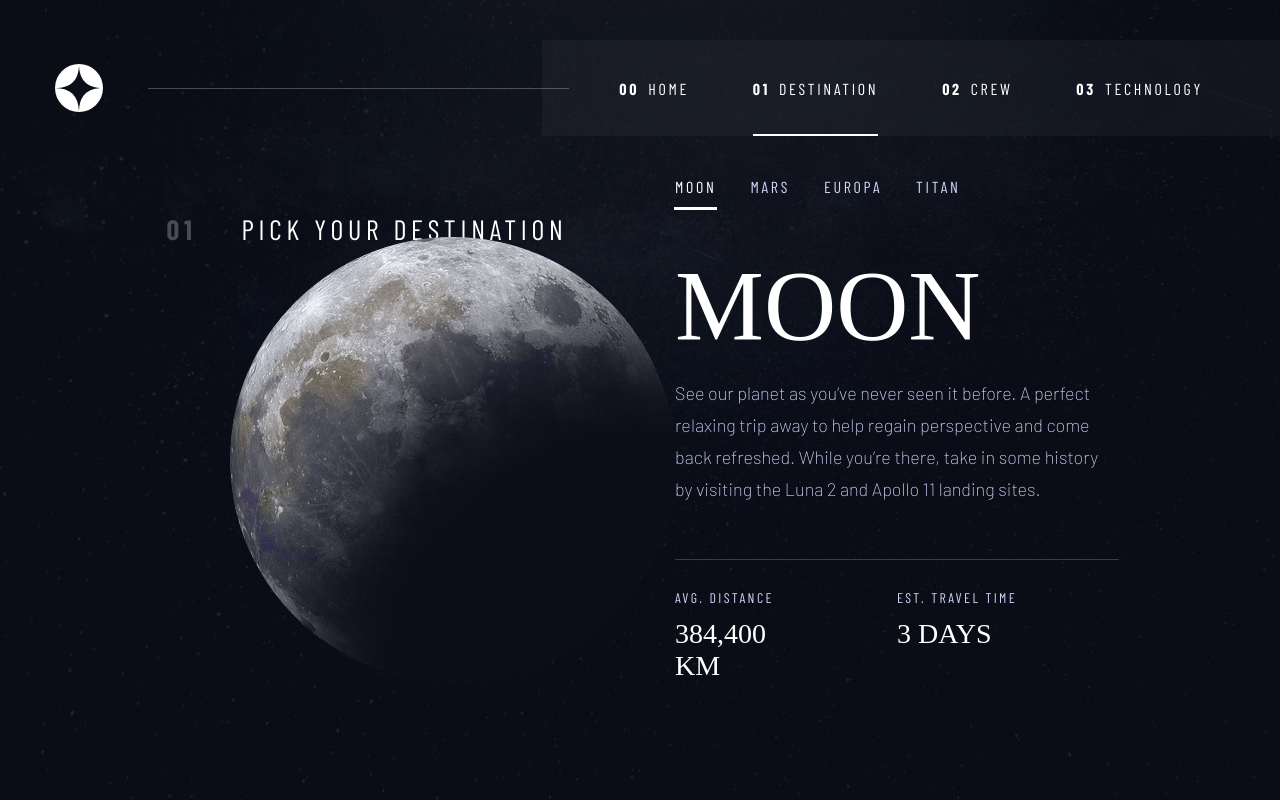
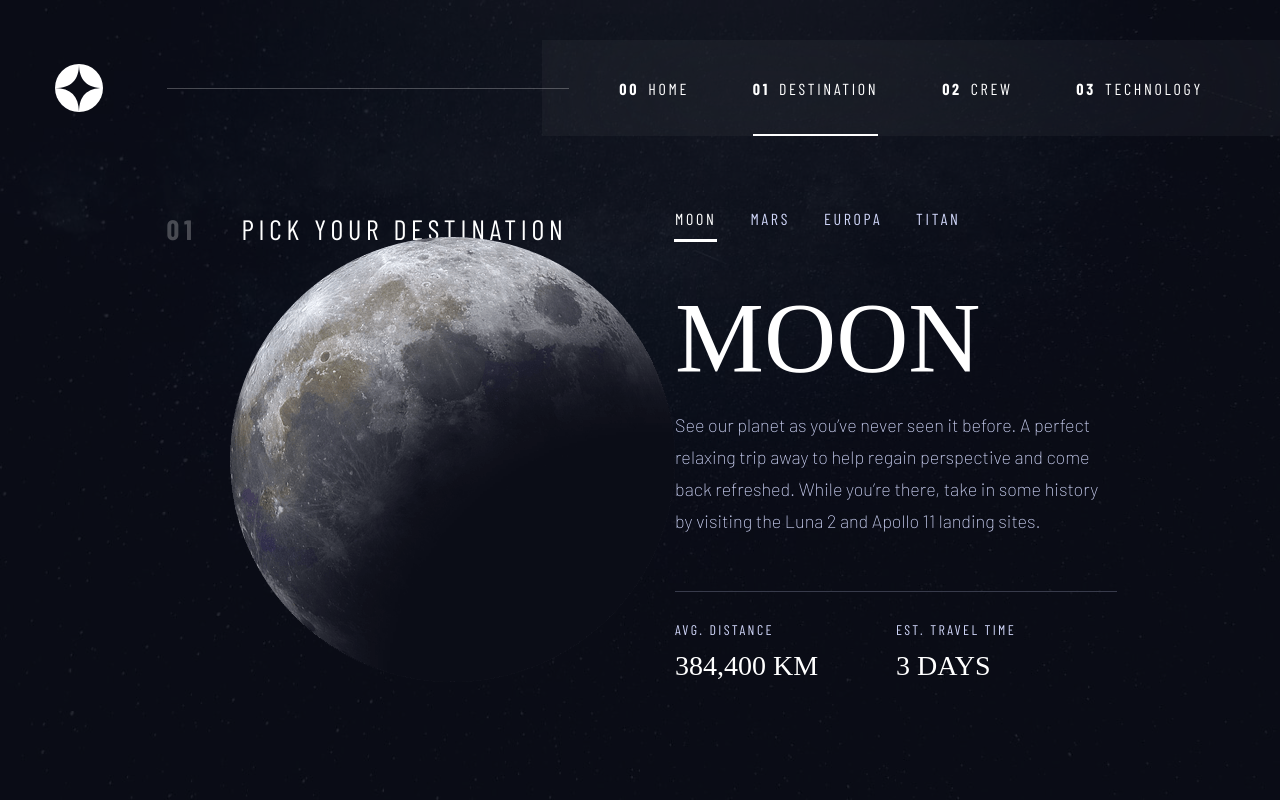
Before and after one commit to arun-roberts/fem006_space_tourism_website, a Next.js app: page /destination in a window 1280 px wide. Built offline with nearby package versions, Linux system fonts and the light colour scheme; a web font is replaced by a local one.

Commit message:
Changed to more responsive. Fixed some issues with destination.

```diff
--- a/styles/globals.css
+++ b/styles/globals.css
@@ -913,9 +913,9 @@
   .header__decorative-line {
     position: absolute;
     height: 1px;
-    width: 32.847222%;
     background-color: rgba(255, 255, 255, 0.25);
-    left: 11.597222%;
+    left: 10.4375rem;
+    right: 55.55555%;
     z-index: 6;
   }
   .nav {
@@ -1039,8 +1039,8 @@
   }
   .destination-stats__item {
     text-align: left;
-    width: 8.9375rem;
-    margin-right: 4.9375rem;
+    width: 10rem;
+    margin-right: 3.8125rem;
   }
   .crew {
     background: rgba(11, 13, 23, 0.6) url("/assets/crew/background-crew-desktop.jpg") no-repeat;
--- a/styles/globals.sass
+++ b/styles/globals.sass
@@ -723,9 +723,11 @@
     &__decorative-line
       position: absolute
       height: 1px
-      width: 32.847222%
+      // width: 32.847222%
       background-color: $quarter-white
-      left: 11.597222%
+      left: 10.4375rem
+      right: 55.55555%
+      // left: 11.597222%
       z-index: 6
 
   .nav
@@ -833,8 +835,8 @@
 
       &__item
         text-align: left
-        width: 8.9375rem
-        margin-right: 4.9375rem
+        width: 10rem
+        margin-right: 3.8125rem
 
   .crew
     background: $background-overlay url('/assets/crew/background-crew-desktop.jpg') no-repeat
```
Also changed, not shown: 1 other file (tests, documents, lock files or other folders).
